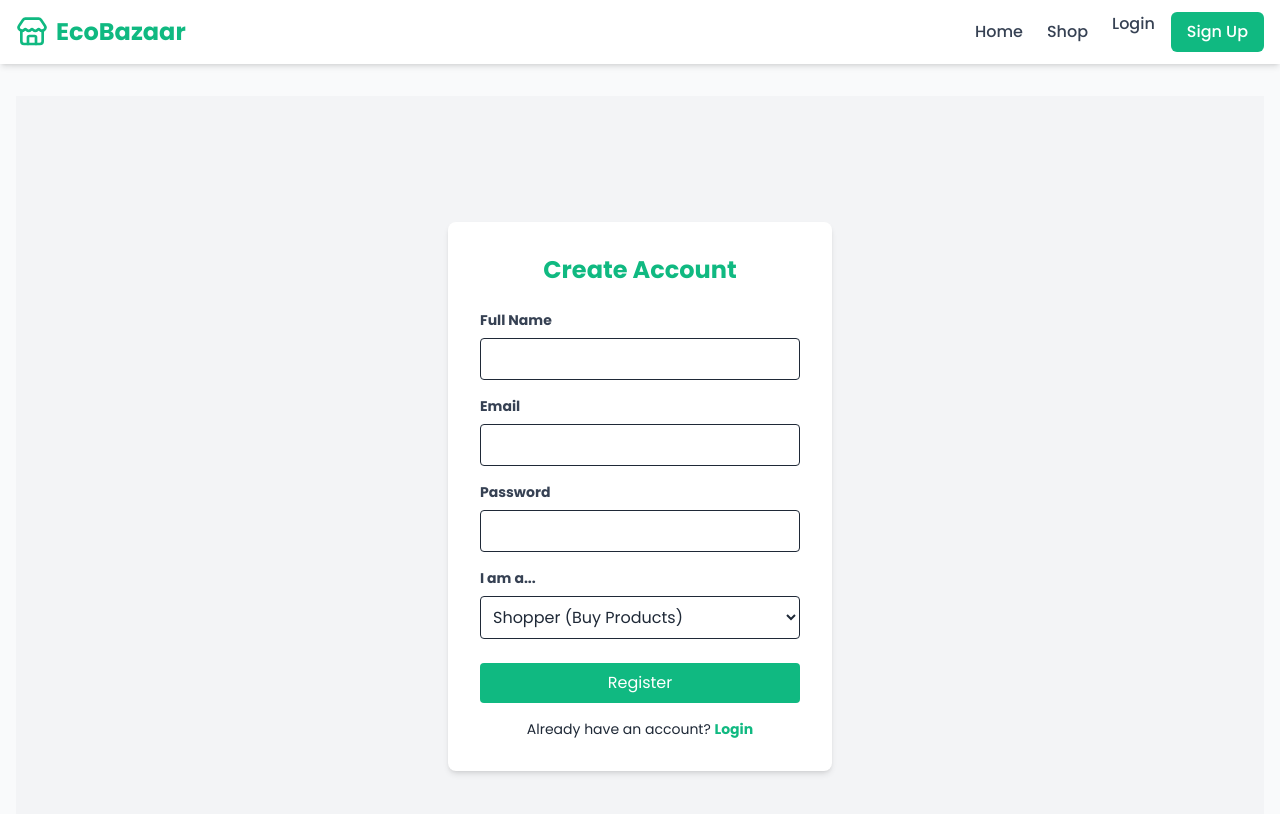
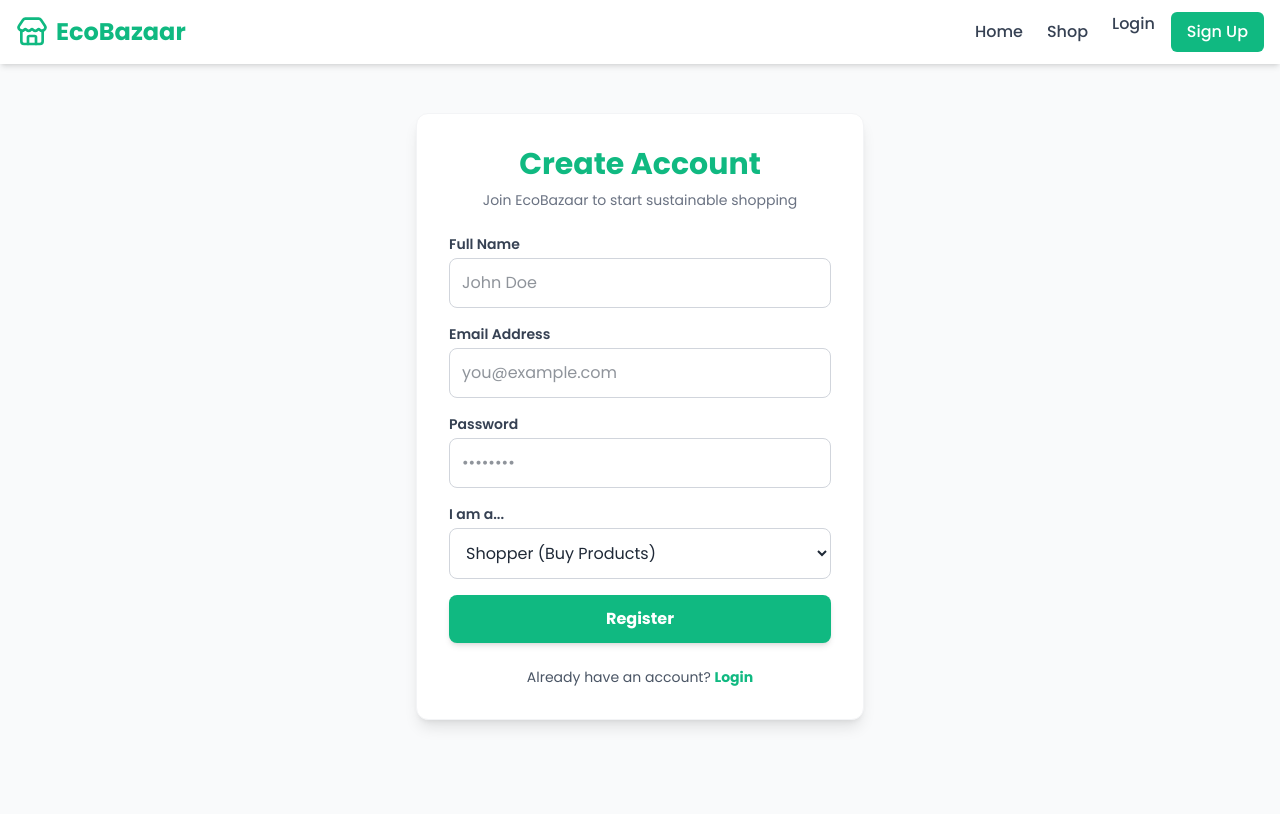
Before and after one commit to Logesh-bruce/Eco-Bazaar, a React (Vite) app in the folder ecobazaar-frontend/: page /register in a window 1280 px wide. Shown: the top 814 px of the page. Built offline with nearby package versions, Linux system fonts and the light colour scheme; no server answers.

Commit message:
fix(frontend): handle login form submission with loading state, error alerts, and role-based redirect

```diff
--- a/ecobazaar-frontend/src/pages/Login.jsx
+++ b/ecobazaar-frontend/src/pages/Login.jsx
@@ -6,58 +6,112 @@ const Login = () => {
     const [email, setEmail] = useState('');
     const [password, setPassword] = useState('');
     const [error, setError] = useState('');
+    const [loading, setLoading] = useState(false);
     const { login } = useAuth();
     const navigate = useNavigate();
 
     const handleSubmit = async (e) => {
         e.preventDefault();
         setError('');
+        setLoading(true);
 
-        const result = await login(email, password);
+        try {
+            const result = await login(email, password);
 
-        if (result.success) {
-            // Redirect based on role
-            // We'll fix these routes later, but this is the logic:
-            navigate('/');
-        } else {
-            setError(result.message);
+            if (result.success) {
+                // Role-based navigation
+                const role = result.user?.role;
+                if (role === 'ADMIN') {
+                    navigate('/admin');
+                } else if (role === 'SELLER') {
+                    navigate('/seller/dashboard');
+                } else {
+                    navigate('/');
+                }
+            } else {
+                // Keep input values intact and display clear error message
+                setError(result.message || 'Invalid email or password.');
+            }
+        } catch (err) {
+            setError(err?.message || 'An unexpected error occurred. Please try again.');
+        } finally {
+            setLoading(false);
         }
     };
 
     return (
-        <div className="flex justify-center items-center h-screen bg-gray-100">
-            <div className="bg-white p-8 rounded-lg shadow-md w-96">
-                <h2 className="text-2xl font-bold text-center text-eco-green mb-6">Welcome Back</h2>
+        <div className="flex justify-center items-center min-h-[80vh]">
+            <div className="bg-white p-8 rounded-xl shadow-lg w-full max-w-md border border-gray-100">
+                <h2 className="text-3xl font-extrabold text-center text-eco-green mb-2">Welcome Back</h2>
+                <p className="text-gray-500 text-center text-sm mb-6">Sign in to your EcoBazaar account</p>
 
-                {error && <div className="bg-red-100 text-red-700 p-2 mb-4 rounded">{error}</div>}
+                {error && (
+                    <div className="bg-red-50 border border-red-200 text-red-700 px-4 py-3 mb-6 rounded-lg text-sm flex items-start justify-between">
+                        <span>{error}</span>
+                        <button
+                            type="button"
+                            onClick={() => setError('')}
+                            className="text-red-500 hover:text-red-700 font-bold ml-2 leading-none"
+                            aria-label="Dismiss error"
+                        >
+                            &times;
+                        </button>
+                    </div>
+                )}
 
-                <form onSubmit={handleSubmit}>
-                    <div className="mb-4">
-                        <label className="block text-gray-700 text-sm font-bold mb-2">Email</label>
+                <form onSubmit={handleSubmit} className="space-y-4">
+                    <div>
+                        <label className="block text-gray-700 text-sm font-semibold mb-1">Email Address</label>
                         <input
                             type="email"
                             value={email}
                             onChange={(e) => setEmail(e.target.value)}
-                            className="w-full p-2 border rounded focus:outline-none focus:border-eco-green"
+                            placeholder="you@example.com"
+                            className="w-full p-3 border border-gray-300 rounded-lg focus:outline-none focus:ring-2 focus:ring-eco-green focus:border-transparent transition"
                             required
+                            disabled={loading}
                         />
                     </div>
-                    <div className="mb-6">
-                        <label className="block text-gray-700 text-sm font-bold mb-2">Password</label>
+                    <div>
+                        <label className="block text-gray-700 text-sm font-semibold mb-1">Password</label>
                         <input
                             type="password"
                             value={password}
                             onChange={(e) => setPassword(e.target.value)}
-                            className="w-full p-2 border rounded focus:outline-none focus:border-eco-green"
+                            placeholder="••••••••"
+                            className="w-full p-3 border border-gray-300 rounded-lg focus:outline-none focus:ring-2 focus:ring-eco-green focus:border-transparent transition"
                             required
+                            disabled={loading}
                         />
                     </div>
-                    <button type="submit" className="w-full bg-eco-green text-white p-2 rounded hover:bg-eco-dark transition">
-                        Login
+                    <button
+                        type="submit"
+                        disabled={loading}
+                        className={`w-full py-3 px-4 rounded-lg text-white font-bold transition duration-200 flex items-center justify-center shadow-md ${
+                            loading
+                                ? 'bg-gray-400 cursor-not-allowed'
+                                : 'bg-eco-green hover:bg-eco-dark active:scale-[0.99]'
+                        }`}
+                    >
+                        {loading ? (
+                            <>
+                                <svg className="animate-spin -ml-1 mr-3 h-5 w-5 text-white" xmlns="http://www.w3.org/2000/svg" fill="none" viewBox="0 0 24 24">
+                                    <circle className="opacity-25" cx="12" cy="12" r="10" stroke="currentColor" strokeWidth="4"></circle>
+                                    <path className="opacity-75" fill="currentColor" d="M4 12a8 8 0 018-8V0C5.373 0 0 5.373 0 12h4zm2 5.291A7.962 7.962 0 014 12H0c0 3.042 1.135 5.824 3 7.938l3-2.647z"></path>
+                                </svg>
+                                Logging in (waking server)...
+                            </>
+                        ) : (
+                            'Log In'
+                        )}
                     </button>
                 </form>
-                <p className="mt-4 text-center text-sm">
-                    Don't have an account? <Link to="/register" className="text-eco-green font-bold">Sign Up</Link>
+
+                <p className="mt-6 text-center text-sm text-gray-600">
+                    Don't have an account?{' '}
+                    <Link to="/register" className="text-eco-green font-bold hover:underline">
+                        Sign Up
+                    </Link>
                 </p>
             </div>
         </div>
--- a/ecobazaar-frontend/src/pages/Register.jsx
+++ b/ecobazaar-frontend/src/pages/Register.jsx
@@ -10,6 +10,7 @@ const Register = () => {
         role: 'USER' // Default to Shopper
     });
     const [error, setError] = useState('');
+    const [loading, setLoading] = useState(false);
     const { register } = useAuth();
     const navigate = useNavigate();
 
@@ -20,7 +21,9 @@ const Register = () => {
     const handleSubmit = async (e) => {
         e.preventDefault();
         setError('');
+        setLoading(true);
 
+        try {
             const result = await register(
                 formData.email,
                 formData.password,
@@ -32,43 +35,111 @@ const Register = () => {
                 alert('Registration successful! Please login.');
                 navigate('/login');
             } else {
-            setError(result.message);
+                setError(result.message || 'Registration failed. Please try again.');
+            }
+        } catch (err) {
+            setError(err?.message || 'An unexpected error occurred.');
+        } finally {
+            setLoading(false);
         }
     };
 
     return (
-        <div className="flex justify-center items-center h-screen bg-gray-100">
-            <div className="bg-white p-8 rounded-lg shadow-md w-96">
-                <h2 className="text-2xl font-bold text-center text-eco-green mb-6">Create Account</h2>
+        <div className="flex justify-center items-center min-h-[80vh]">
+            <div className="bg-white p-8 rounded-xl shadow-lg w-full max-w-md border border-gray-100">
+                <h2 className="text-3xl font-extrabold text-center text-eco-green mb-2">Create Account</h2>
+                <p className="text-gray-500 text-center text-sm mb-6">Join EcoBazaar to start sustainable shopping</p>
 
-                {error && <div className="bg-red-100 text-red-700 p-2 mb-4 rounded">{error}</div>}
+                {error && (
+                    <div className="bg-red-50 border border-red-200 text-red-700 px-4 py-3 mb-6 rounded-lg text-sm flex items-start justify-between">
+                        <span>{error}</span>
+                        <button
+                            type="button"
+                            onClick={() => setError('')}
+                            className="text-red-500 hover:text-red-700 font-bold ml-2 leading-none"
+                            aria-label="Dismiss error"
+                        >
+                            &times;
+                        </button>
+                    </div>
+                )}
 
-                <form onSubmit={handleSubmit}>
-                    <div className="mb-4">
-                        <label className="block text-gray-700 text-sm font-bold mb-2">Full Name</label>
-                        <input name="fullName" onChange={handleChange} className="w-full p-2 border rounded" required />
+                <form onSubmit={handleSubmit} className="space-y-4">
+                    <div>
+                        <label className="block text-gray-700 text-sm font-semibold mb-1">Full Name</label>
+                        <input
+                            name="fullName"
+                            value={formData.fullName}
+                            onChange={handleChange}
+                            placeholder="John Doe"
+                            className="w-full p-3 border border-gray-300 rounded-lg focus:outline-none focus:ring-2 focus:ring-eco-green focus:border-transparent transition"
+                            required
+                            disabled={loading}
+                        />
                     </div>
-                    <div className="mb-4">
-                        <label className="block text-gray-700 text-sm font-bold mb-2">Email</label>
-                        <input name="email" type="email" onChange={handleChange} className="w-full p-2 border rounded" required />
+                    <div>
+                        <label className="block text-gray-700 text-sm font-semibold mb-1">Email Address</label>
+                        <input
+                            name="email"
+                            type="email"
+                            value={formData.email}
+                            onChange={handleChange}
+                            placeholder="you@example.com"
+                            className="w-full p-3 border border-gray-300 rounded-lg focus:outline-none focus:ring-2 focus:ring-eco-green focus:border-transparent transition"
+                            required
+                            disabled={loading}
+                        />
                     </div>
-                    <div className="mb-4">
-                        <label className="block text-gray-700 text-sm font-bold mb-2">Password</label>
-                        <input name="password" type="password" onChange={handleChange} className="w-full p-2 border rounded" required />
+                    <div>
+                        <label className="block text-gray-700 text-sm font-semibold mb-1">Password</label>
+                        <input
+                            name="password"
+                            type="password"
+                            value={formData.password}
+                            onChange={handleChange}
+                            placeholder="••••••••"
+                            className="w-full p-3 border border-gray-300 rounded-lg focus:outline-none focus:ring-2 focus:ring-eco-green focus:border-transparent transition"
+                            required
+                            disabled={loading}
+                        />
                     </div>
-                    <div className="mb-6">
-                        <label className="block text-gray-700 text-sm font-bold mb-2">I am a...</label>
-                        <select name="role" onChange={handleChange} className="w-full p-2 border rounded bg-white">
+                    <div>
+                        <label className="block text-gray-700 text-sm font-semibold mb-1">I am a...</label>
+                        <select
+                            name="role"
+                            value={formData.role}
+                            onChange={handleChange}
+                            className="w-full p-3 border border-gray-300 rounded-lg bg-white focus:outline-none focus:ring-2 focus:ring-eco-green focus:border-transparent transition"
+                            disabled={loading}
+                        >
                             <option value="USER">Shopper (Buy Products)</option>
                             <option value="SELLER">Seller (Sell Products)</option>
                         </select>
                     </div>
-                    <button type="submit" className="w-full bg-eco-green text-white p-2 rounded hover:bg-eco-dark transition">
-                        Register
+                    <button
+                        type="submit"
+                        disabled={loading}
+                        className={`w-full py-3 px-4 rounded-lg text-white font-bold transition duration-200 flex items-center justify-center shadow-md ${
+                            loading
+                                ? 'bg-gray-400 cursor-not-allowed'
+                                : 'bg-eco-green hover:bg-eco-dark active:scale-[0.99]'
+                        }`}
+                    >
+                        {loading ? (
+                            <>
+                                <svg className="animate-spin -ml-1 mr-3 h-5 w-5 text-white" xmlns="http://www.w3.org/2000/svg" fill="none" viewBox="0 0 24 24">
+                                    <circle className="opacity-25" cx="12" cy="12" r="10" stroke="currentColor" strokeWidth="4"></circle>
+                                    <path className="opacity-75" fill="currentColor" d="M4 12a8 8 0 018-8V0C5.373 0 0 5.373 0 12h4zm2 5.291A7.962 7.962 0 014 12H0c0 3.042 1.135 5.824 3 7.938l3-2.647z"></path>
+                                </svg>
+                                Creating Account...
+                            </>
+                        ) : (
+                            'Register'
+                        )}
                     </button>
                 </form>
-                <p className="mt-4 text-center text-sm">
-                    Already have an account? <Link to="/login" className="text-eco-green font-bold">Login</Link>
+                <p className="mt-6 text-center text-sm text-gray-600">
+                    Already have an account? <Link to="/login" className="text-eco-green font-bold hover:underline">Login</Link>
                 </p>
             </div>
         </div>
```
Also changed, not shown: ecobazaar-frontend/src/api/axios.js (+8 -9 lines), ecobazaar-frontend/src/context/AuthContext.jsx (+36 -9 lines). Lines whose indentation alone changed are shown as unchanged.
